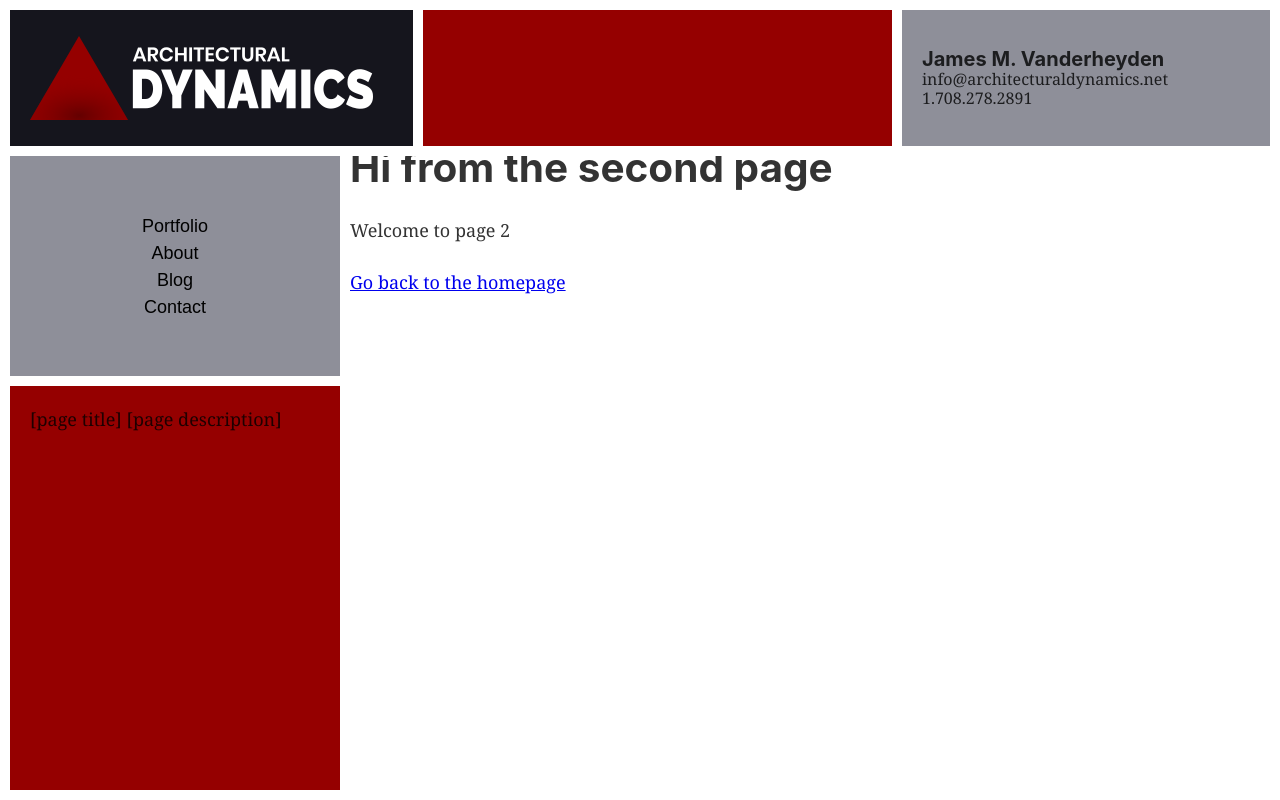
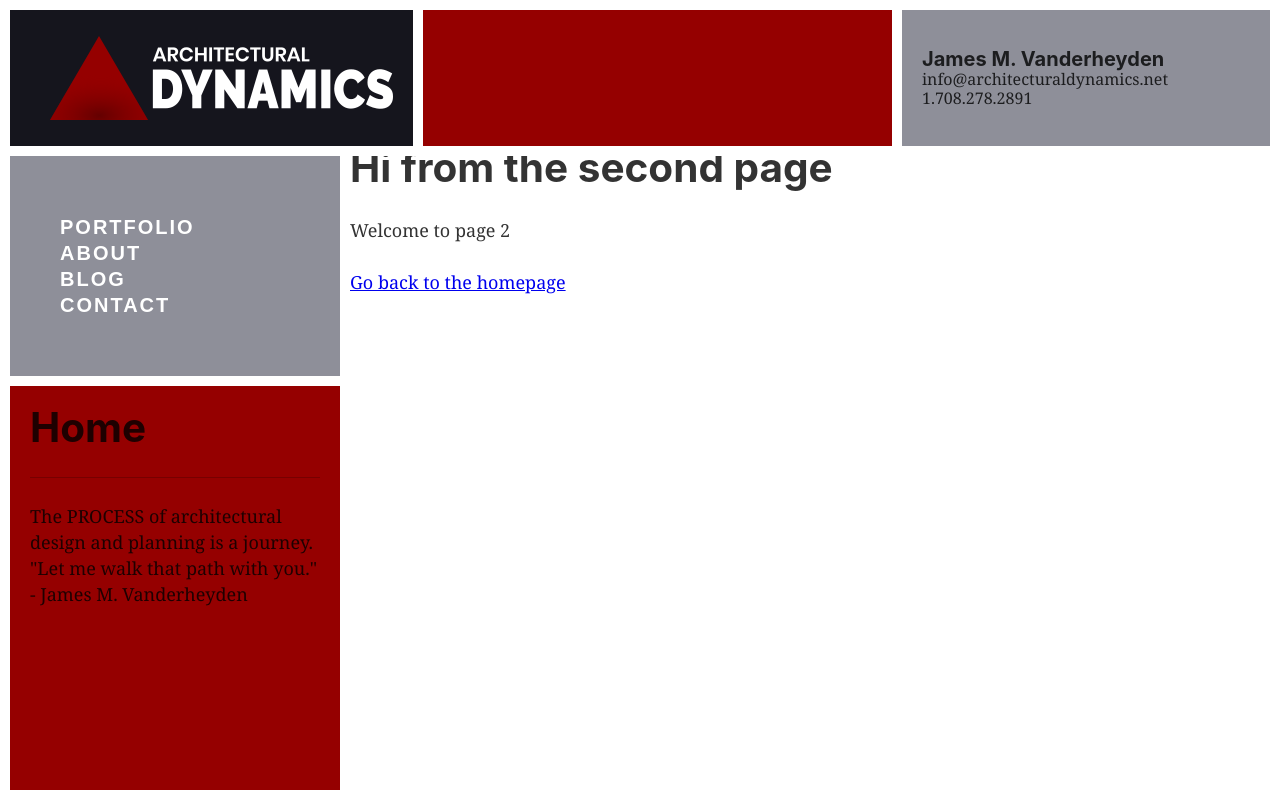
Before and after one commit to theremotecreative/architectural-dynamics, a Gatsby site: page /page-2 in a window 1280 px wide. Built offline with nearby package versions, Linux system fonts and the light colour scheme; Gatsby itself is replaced by a stand-in of ours.

Commit message:
menu font

```diff
--- a/gatsby-config.js
+++ b/gatsby-config.js
@@ -33,6 +33,16 @@ module.exports = {
         display: `minimal-ui`,
         icon: `src/images/gatsby-icon.png`, // This path is relative to the root of the site.
       },
+    },
+    {
+      resolve: `gatsby-plugin-google-fonts`,
+      options: {
+        fonts: [
+          `roboto condensed`,
+          `montserrat\:400,700` // you can also specify font weights and styles
+        ],
+        display: 'swap'
+      }
     },
     {
       resolve: "gatsby-source-wordpress",
--- a/package.json
+++ b/package.json
@@ -8,6 +8,7 @@
     "babel-plugin-styled-components": "^1.10.6",
     "gatsby": "^2.18.4",
     "gatsby-image": "^2.2.34",
+    "gatsby-plugin-google-fonts": "^1.0.1",
     "gatsby-plugin-manifest": "^2.2.30",
     "gatsby-plugin-offline": "^3.0.24",
     "gatsby-plugin-page-transitions": "^1.0.8",
--- a/src/components/MainLogo.js
+++ b/src/components/MainLogo.js
@@ -37,7 +37,7 @@ const MainLogoLink = styled(Link)`
   height: 136px;
   display: flex;
   align-items: center;
-  padding-left: 20px;
+  padding-left: 40px;
   @media(max-width:800px) {
     color: #fff;
   }
--- a/src/components/header.css
+++ b/src/components/header.css
@@ -14,9 +14,23 @@
     list-style: none;
     display: flex;
     flex-direction: column;
-    justify-content: center;
-    align-items: center;
+    align-items: flex-start;
     margin: 0;
+    padding-left: 40px;
+}
+
+.mainMenu li {
+    margin: 0px 10px;
+    font-size: 20px;
+    text-transform: uppercase;
+    font-weight: 700;
+    letter-spacing: 2px;
+    color: #fff;
+    font-family: 'Montserrat'
+}
+
+.mainMenu a {
+    color: #fff;
 }
 
 @media (max-width:800px) {
--- a/src/components/layout.js
+++ b/src/components/layout.js
@@ -26,8 +26,9 @@ const Layout = ({ className, children }) => {
           <SidebarMenu></SidebarMenu>
         </FixedMenu>
         <PageInfo>
-          [page title]
-          [page description]
+          <h1>Home</h1>
+          <hr/>
+          <p>The PROCESS of architectural design and planning is a journey. "Let me walk that path with you."<br/>- James M. Vanderheyden</p>
         </PageInfo>
       </MainSidebar>
       <MainContent>
@@ -70,7 +71,7 @@ const FixedMenu = styled.div`
   border-bottom: 10px solid #fff;
   height: 230px;
   display: flex;
-  justify-content: center;
+  justify-content: flex-start;
   align-items: center;
 `
 
```
Also changed, not shown: 1 other file.
